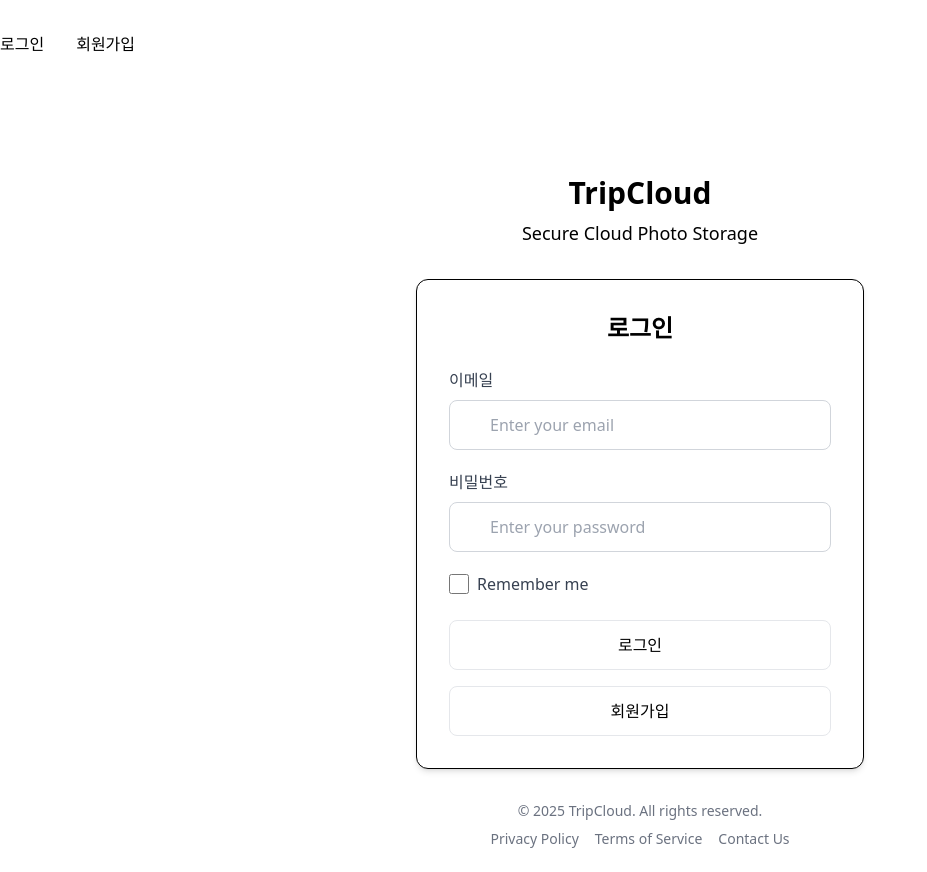
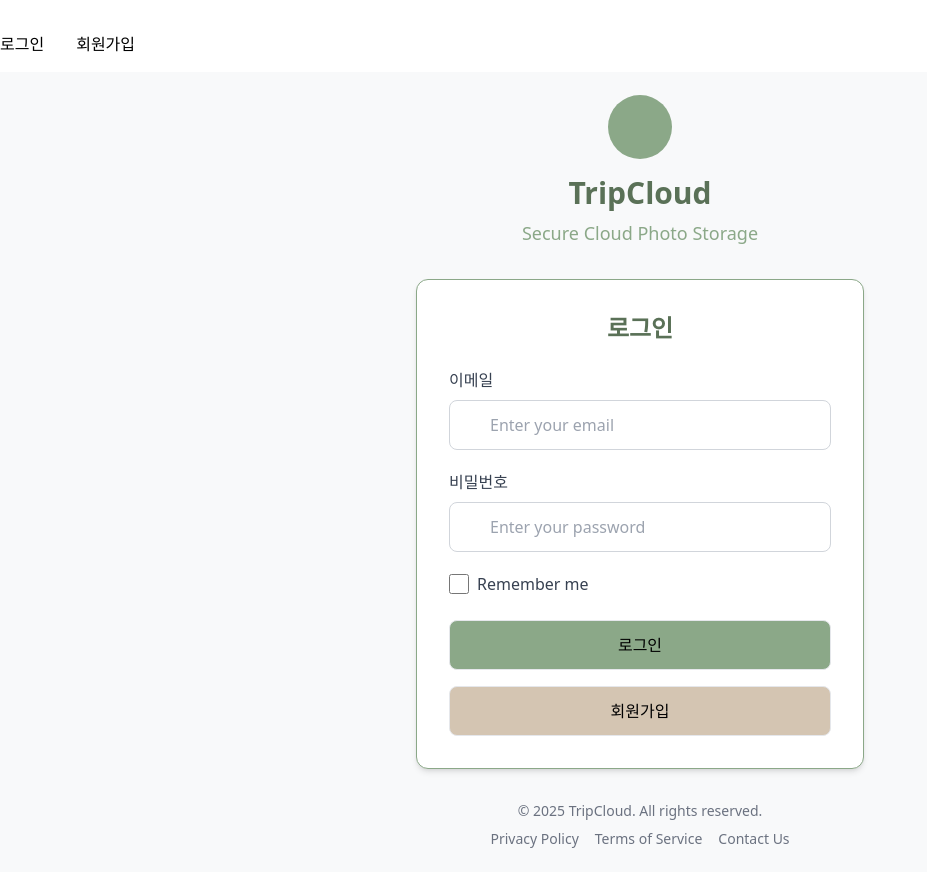
Before and after one commit to tripcloud-project/TripCloud, a Vue app in the folder frontend/: page /login in a window 1280 px wide. Shown: the whole page, without its empty margins (0-927 px from the left). Built offline with nearby package versions, Linux system fonts and the light colour scheme; no server answers.

Commit message:
style: 전역 스타일 변수 선언

```diff
--- a/frontend/src/assets/tailwind.css
+++ b/frontend/src/assets/tailwind.css
@@ -1,3 +1,74 @@
 @tailwind base;
 @tailwind components;
 @tailwind utilities;
+
+/* Custom colors */
+:root {
+  --sage-green: #8ba888;
+  --deep-sage: #5a7157;
+  --sky-blue: #a8c5d6;
+  --deep-sky-blue: #7fabc5;
+  --light-brown: #d4c5b2;
+  --brown: #b8a99a;
+  --soft-white: #f8f9fa;
+}
+
+.bg-sage-green {
+  background-color: var(--sage-green);
+}
+
+.bg-deep-sage {
+  background-color: var(--deep-sage);
+}
+
+.bg-sky-blue {
+  background-color: var(--sky-blue);
+}
+
+.bg-light-brown {
+  background-color: var(--light-brown);
+}
+
+.bg-brown {
+  background-color: var(--brown);
+}
+
+.bg-soft-white {
+  background-color: var(--soft-white);
+}
+
+.text-sage-green {
+  color: var(--sage-green);
+}
+
+.text-deep-sage {
+  color: var(--deep-sage);
+}
+
+.text-sky-blue {
+  color: var(--sky-blue);
+}
+
+.text-deep-sky-blue {
+  color: var(--deep-sky-blue);
+}
+
+.border-sage-green {
+  border-color: var(--sage-green);
+}
+
+.focus\:ring-sage-green:focus {
+  --tw-ring-color: var(--sage-green);
+}
+
+.hover\:bg-deep-sage:hover {
+  background-color: var(--deep-sage);
+}
+
+.hover\:bg-brown:hover {
+  background-color: var(--brown);
+}
+
+.hover\:text-sage-green:hover {
+  color: var(--sage-green);
+}
```
